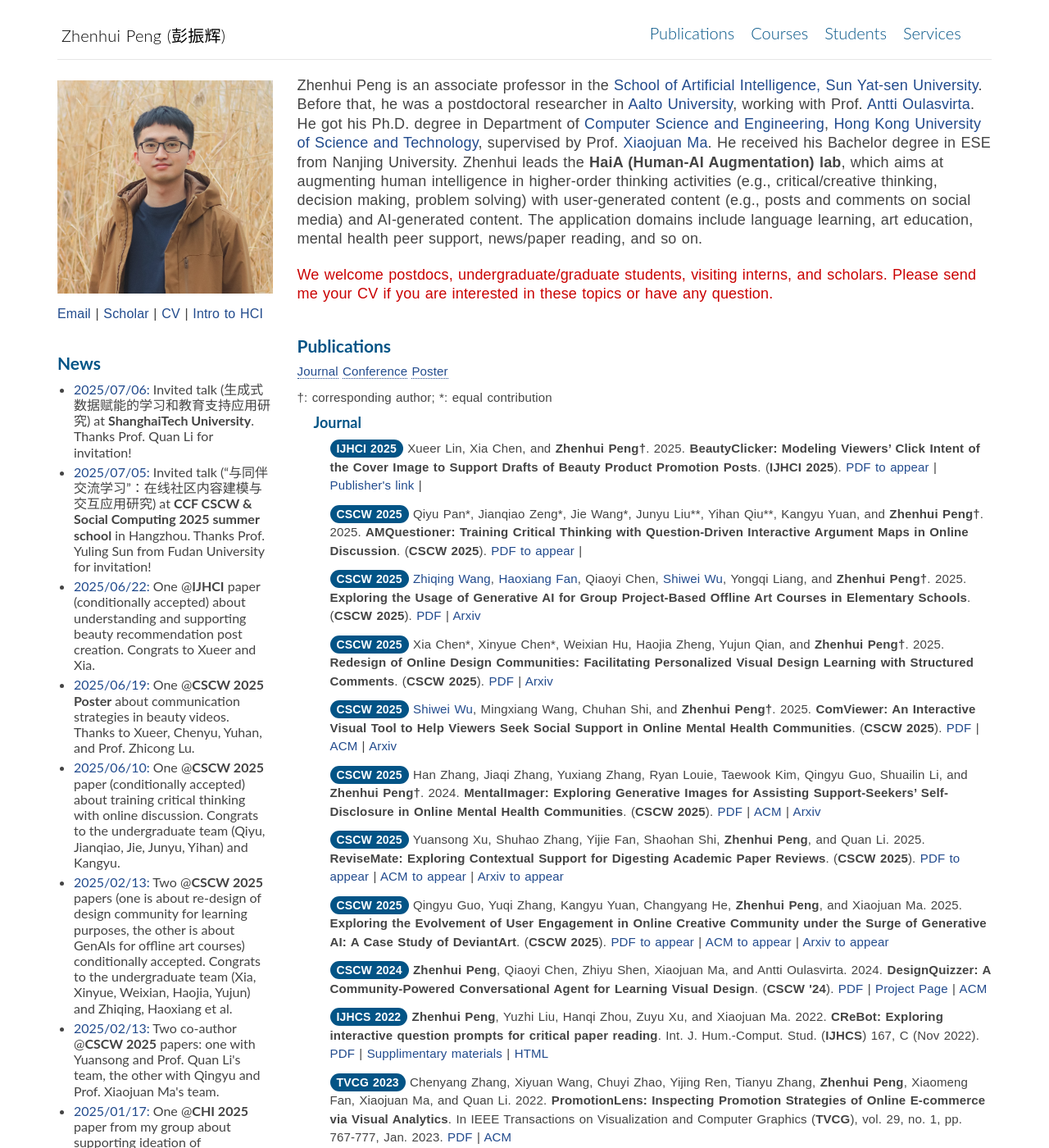
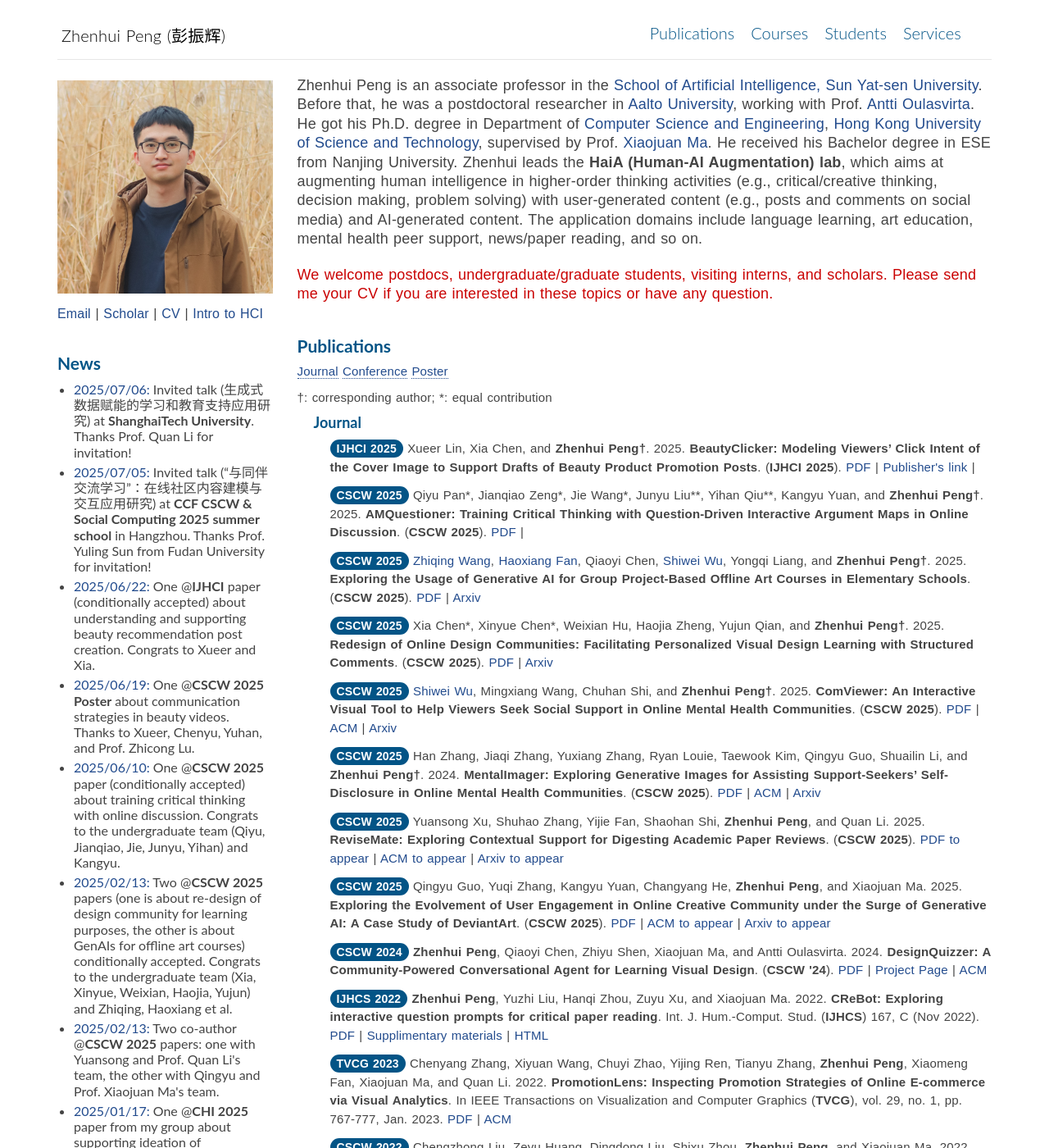
Before and after one commit to PenguinZhou/PenguinZhou.github.io, a Jekyll site: the page index.html, which Jekyll copies as it is, in a window 1280 px wide and 1400 px high. Shown: the whole window at 82% size. Built offline with Jekyll 4.4.1, drawn with Linux system fonts in a browser that asks for light colours.

Commit message:
update paper link

```diff
--- a/index.html
+++ b/index.html
@@ -359,28 +359,28 @@
                         <p class="paper"> <span class="venue">IJHCI 2025</span> Xueer Lin, Xia Chen, and <strong>Zhenhui Peng&#8224;</strong>.
                             2025. <strong>BeautyClicker: Modeling Viewers’ Click Intent of the Cover Image to Support Drafts of Beauty Product Promotion Posts</strong>.
                             (<strong>IJHCI 2025</strong>).
-                            <a href="https://www.arxiv.org/abs/2506.16874">PDF to appear</a> |
+                            <a href="docs/ijhci2025_beautyclicker.pdf">PDF</a> |
                             <a href="https://www.tandfonline.com/doi/full/10.1080/10447318.2025.2531291">Publisher's link</a> |
                             <!-- <a href="https://www.arxiv.org/abs/2506.16874">Arxiv</a>  -->
                         </p>
                         <p class="paper"> <span class="venue">CSCW 2025</span> Qiyu Pan*, Jianqiao Zeng*, Jie Wang*, Junyu Liu**, Yihan Qiu**, Kangyu Yuan, and <strong>Zhenhui Peng&#8224;</strong>.
                             2025. <strong>AMQuestioner: Training Critical Thinking with Question-Driven Interactive Argument Maps in Online Discussion</strong>.
                             (<strong>CSCW 2025</strong>).
-                            <a href="https://www.arxiv.org/abs/2506.16874">PDF to appear</a> |
+                            <a href="docs/cscw2025_askart.pdf">PDF</a> |
                             <!-- <a href="https://dl.acm.org/doi/10.1145/3654777.3676390">ACM to appear</a> | -->
                             <!-- <a href="https://www.arxiv.org/abs/2506.16874">Arxiv</a>  -->
                         </p>
                         <p class="paper"> <span class="venue">CSCW 2025</span> <a href="https://www.zhiqingwang.me/">Zhiqing Wang</a>, <a href="https://fanhaoxiang.top/">Haoxiang Fan</a>, Qiaoyi Chen, <a href="https://shionming.github.io/shiweiwu.github.io/">Shiwei Wu</a>, Yongqi Liang, and <strong>Zhenhui Peng&#8224;</strong>.
                             2025. <strong>Exploring the Usage of Generative AI for Group Project-Based Offline Art Courses in Elementary Schools</strong>.
                             (<strong>CSCW 2025</strong>).
-                            <a href="https://www.arxiv.org/abs/2506.16874">PDF</a> |
+                            <a href="docs/cscw2025_askart.pdf">PDF</a> |
                             <!-- <a href="https://dl.acm.org/doi/10.1145/3654777.3676390">ACM to appear</a> | -->
                             <a href="https://www.arxiv.org/abs/2506.16874">Arxiv</a>
                         </p>
                         <p class="paper"> <span class="venue">CSCW 2025</span> Xia Chen*, Xinyue Chen*, Weixian Hu, Haojia Zheng, Yujun Qian, and <strong>Zhenhui Peng&#8224;</strong>.
                             2025. <strong>Redesign of Online Design Communities: Facilitating Personalized Visual Design Learning with Structured Comments</strong>.
                             (<strong>CSCW 2025</strong>).
-                            <a href="https://arxiv.org/abs/2504.09827">PDF</a> |
+                            <a href="docs/cscw2025_designlearner.pdf">PDF</a> |
                             <!-- <a href="https://dl.acm.org/doi/10.1145/3654777.3676390">ACM to appear</a> | -->
                             <a href="https://arxiv.org/abs/2504.09827">Arxiv</a>
                         </p>
@@ -388,7 +388,7 @@
                         <p class="paper"> <span class="venue">CSCW 2025</span> <a href="https://shionming.github.io/shiweiwu.github.io/">Shiwei Wu</a>, Mingxiang Wang, Chuhan Shi, and <strong>Zhenhui Peng&#8224;</strong>.
                             2025. <strong>ComViewer: An Interactive Visual Tool to Help Viewers Seek Social Support in Online Mental Health Communities</strong>.
                             (<strong>CSCW 2025</strong>).
-                            <a href="docs/cscw25_comviewer_arxiv.pdf">PDF</a> |
+                            <a href="docs/cscw2025_comviewer.pdf">PDF</a> |
                             <a href="https://dl.acm.org/doi/10.1145/3710904">ACM</a> |
                             <a href="https://arxiv.org/abs/2411.19169">Arxiv </a>
                         </p>
@@ -410,7 +410,7 @@
                         <p class="paper"> <span class="venue">CSCW 2025</span> Qingyu Guo, Yuqi Zhang, Kangyu Yuan, Changyang He, <strong>Zhenhui Peng</strong>, and Xiaojuan Ma.
                             2025. <strong>Exploring the Evolvement of User Engagement in Online Creative Community under the Surge of Generative AI: A Case Study of DeviantArt</strong>.
                             (<strong>CSCW 2025</strong>).
-                            <a href="docs/cscw25_conviewer_arxiv.pdf">PDF to appear</a> |
+                            <a href="docs/cscw2025_qingyu.pdf">PDF</a> |
                             <a href="https://dl.acm.org/doi/10.1145/3654777.3676390">ACM to appear</a> |
                             <a href="https://arxiv.org/abs/2411.19169">Arxiv to appear</a>
                         </p>
```
Also changed, not shown: 6 other files.
